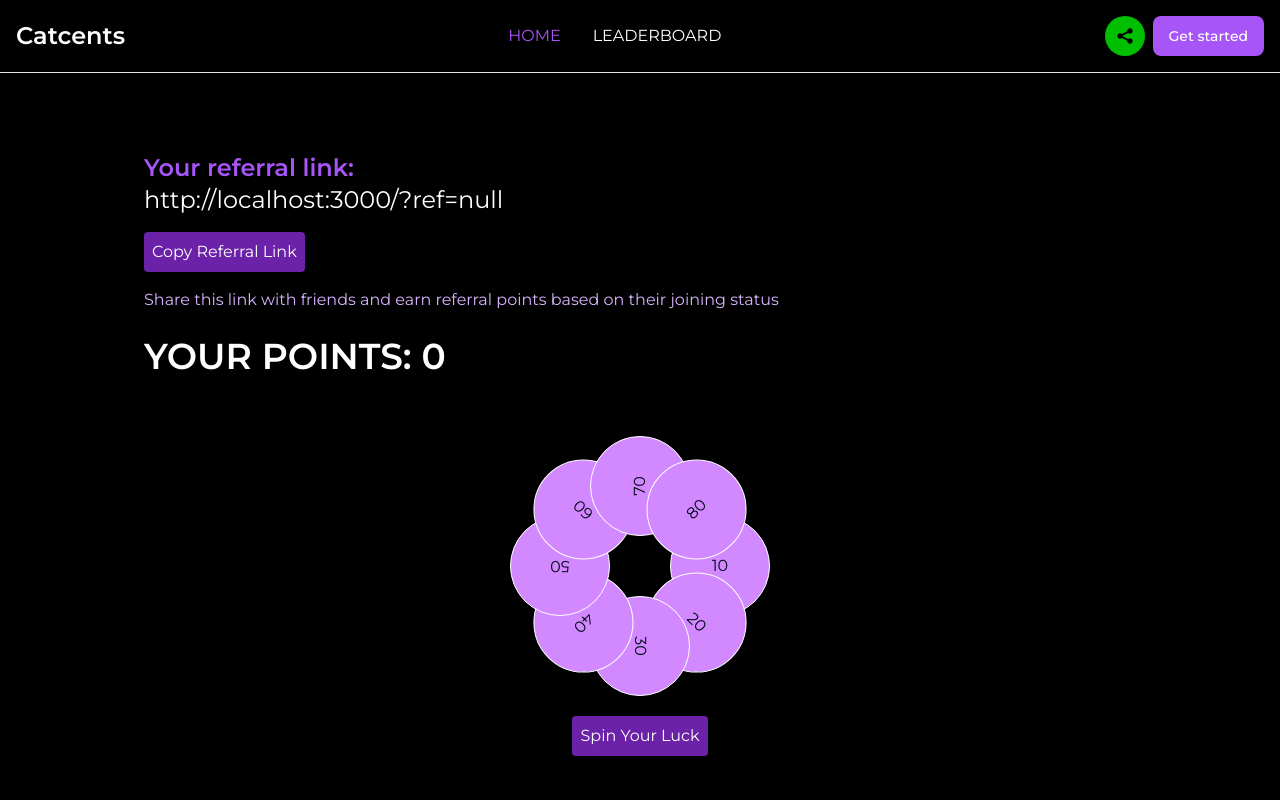
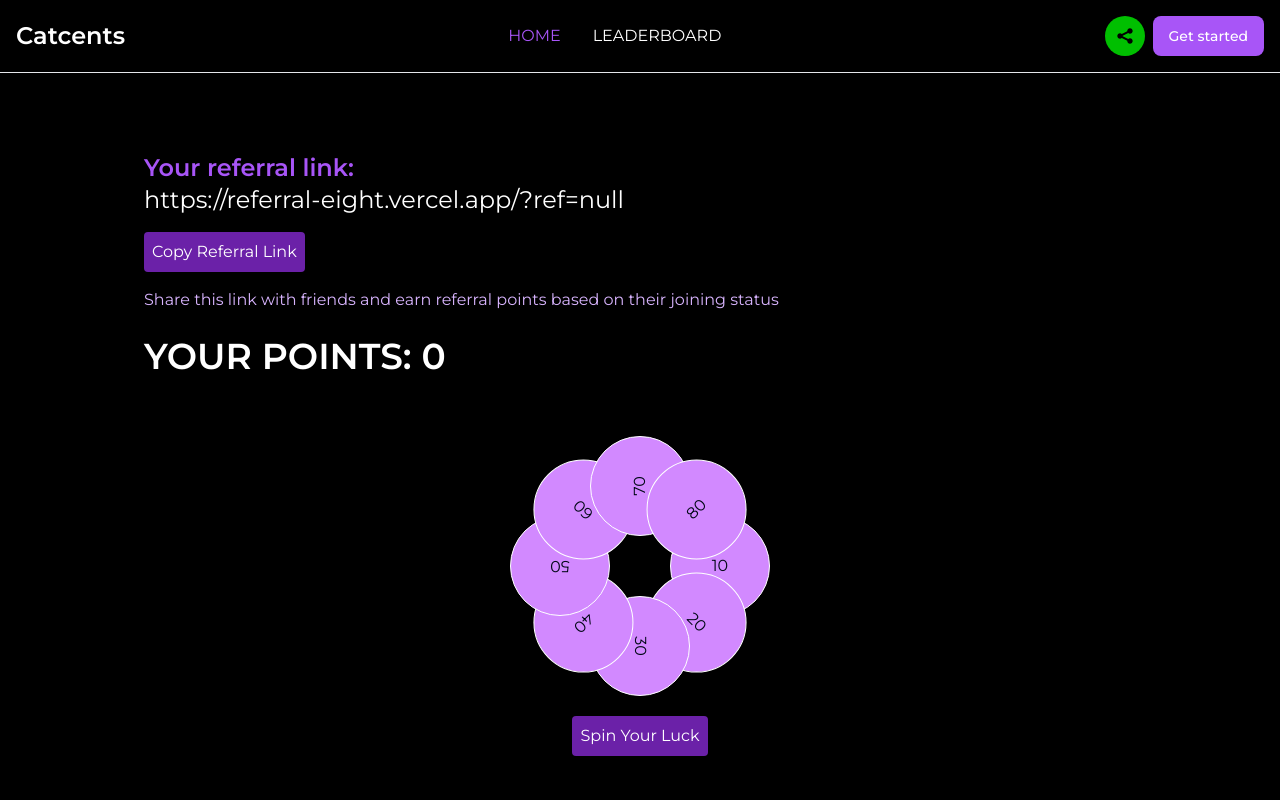
Before and after one commit to JaguarsCodehub/referral, a Next.js app: page /dashboard in a window 1280 px wide. Shown: the top 800 px of the page. Built offline with nearby package versions, Linux system fonts and the light colour scheme.

Commit message:
Feature: Links

```diff
--- a/src/app/dashboard/page.tsx
+++ b/src/app/dashboard/page.tsx
@@ -47,7 +47,7 @@ const Dashboard = () => {
 
   const copyToClipboard = () => {
     if (referral_code) {
-      const referralLink = `http://localhost:3000/?ref=${referral_code}`;
+      const referralLink = `https://referral-eight.vercel.app/?ref=${referral_code}`;
       navigator.clipboard.writeText(referralLink)
         .then(() => setCopySuccess('Referral link copied!'))
         .catch(() => setCopySuccess('Failed to copy the link.'));
@@ -63,7 +63,7 @@ const Dashboard = () => {
             <p className='text-purple-500 text-2xl font-semibold'>
               Your referral link: {''}
             </p>
-            <p className='text-white  md:text-2xl'>{`http://localhost:3000/?ref=${referral_code}`}</p>
+            <p className='text-white  md:text-2xl'>{`https://referral-eight.vercel.app/?ref=${referral_code}`}</p>
           </div>
           <button
             className='mt-4 bg-purple-800 text-white p-2 rounded'
```
Also changed, not shown: 1 other file (tests, documents, lock files or other folders).
